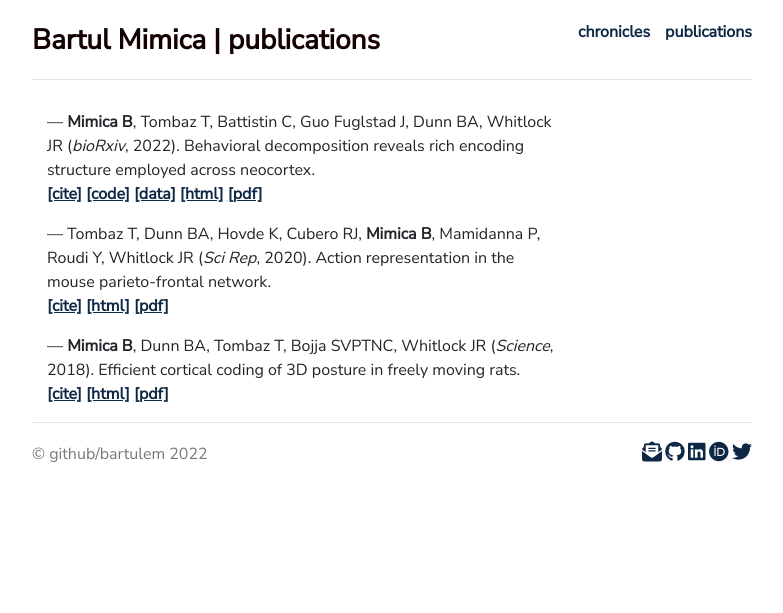
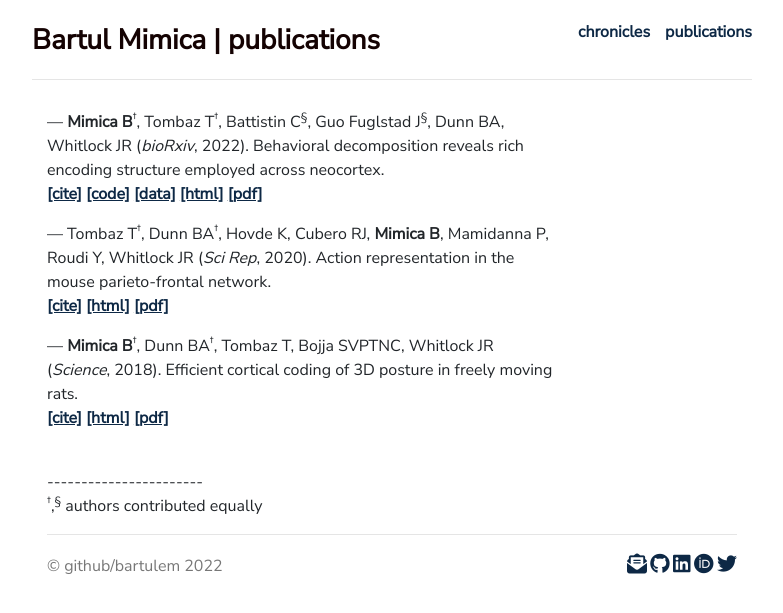
Before and after one commit to bartulem/bartulem.github.io, a Jekyll site: the page built from publications/index.html, in a window 1280 px wide. Shown: the top 613 px of the page, without its empty margins (248-1031 px from the left). Built offline with Jekyll 4.4.1, drawn with Linux system fonts in a browser that asks for light colours; nearby versions of some CDN libraries; comment, search, counter and statistics services are not loaded; a style sheet for code colours, icons or effects is not loaded.

Commit message:
add pub list v19

```diff
--- a/index.html
+++ b/index.html
@@ -12,11 +12,11 @@ tag: (neuro)scientist
 	<img  class="img-custom" alt="motion" src="img/yuon-circle.png">
 	</div>
 	<div \ class="col-sm-8">
-	<p class="lead">I am a C.V. Starr Postdoctoral Fellow (2021—) at the <a style= "text-decoration: underline" target="_blank" href="https://pni.princeton.edu/">Princeton Neuroscience Institute</a>, working under the joint supervision of <a style= "text-decoration: underline" target="_blank" href="https://www.falknerlab.com/">Annegret Falkner</a> and <a style= "text-decoration: underline" target="_blank" href="https://murthylab.princeton.edu/">Mala Murthy</a>, focused on the neuronal dynamics underlying naturalistic behavior and social communication.</p>
+	<p class="lead">I am a C.V. Starr Postdoctoral Fellow (2021—) at the <a style= "text-decoration: underline" target="_blank" href="https://pni.princeton.edu/">Princeton Neuroscience Institute</a>, working under the joint supervision of <a style="text-decoration: underline" target="_blank" href="https://www.falknerlab.com/">Annegret Falkner</a> and <a style="text-decoration: underline" target="_blank" href="https://murthylab.princeton.edu/">Mala Murthy</a>, focused on the neuronal dynamics underlying naturalistic behavior and social communication.</p>
 
-	<p>My graduate work with <a style= "text-decoration: underline" target="_blank" href="https://www.whitlocklab.org/">Jonathan Whitlock</a>, on ensemble representations of posture in higher-order rodent cortices (2015—2019), was completed at the <a style= "text-decoration: underline" target="_blank" href="https://www.ntnu.edu/kavli">Kavli Institute for Systems Neuroscience</a> in Norway.
+	<p>My graduate work with <a style="text-decoration: underline" target="_blank" href="https://www.whitlocklab.org/">Jonathan Whitlock</a>, on neuronal representations of posture in higher-order rodent cortices (2015—2019), was completed at the <a style="text-decoration: underline" target="_blank" href="https://www.ntnu.edu/kavli">Kavli Institute for Systems Neuroscience</a> in Norway.
 
-	<p>Nervous systems have evolved to solve a myriad of existential queries, bestowing on me the magic of infinite curiosity about animal behavior, mainly how it is persistently affected by periodic bouts of cellular activity and how it, in turn, shapes the intricate neuronal dynamics on sub-second scales. To learn more about my research, browse through a compilation of recent <a style= "text-decoration: underline" href="https://bartulem.github.io/publications/">publications</a> or check out the full <a style= "text-decoration: underline" target="_blank" href="https://scholar.google.no/citations?user=aUeOyr8AAAAJ&hl=en">Google Scholar</a> list.</p>
+	<p>Activity patterns generated by nervous systems seem stochastically linked to animal behavior, and the main purpose of my work is to shed light on such relationships. To learn more about my research, browse through a compilation of recent <a style="text-decoration: underline" href="https://bartulem.github.io/publications/">publications</a> or check out the full <a style="text-decoration: underline" target="_blank" href="https://scholar.google.no/citations?user=aUeOyr8AAAAJ&hl=en">Google Scholar</a> list.</p>
 
 	<p>Some of my favorite pastimes, covered in the <a style= "text-decoration: underline" href="https://bartulem.github.io/chronicles/">chronicles</a> section, include r/w literature, data explorations in Python, enjoying pisco sour and enduring perpetual misery w/ Manchester United.</p>
 	</div>
--- a/publications/index.html
+++ b/publications/index.html
@@ -7,8 +7,8 @@ category: publications
 <div class="container">
   <div class="row">
     <div class="col-sm-9">
-      	   <p>— <b>Mimica B</b>, Tombaz T, Battistin C, Guo Fuglstad J, Dunn BA, Whitlock JR (<em>bioRxiv</em>, 2022). Behavioral decomposition reveals rich encoding structure employed across neocortex.<br>
-	    <a href="files/mimica2022.bib" download><u>[cite]</u></a> <a href="https://github.com/bartulem/KISN-pancortical-kinematics" target="_blank"><u>[code]</u></a> <a href="https://figshare.com/articles/dataset/Rat_3D_Tracking_E-Phys_KISN_2020_Dataset/17903834" target="_blank"><u>[data]</u></a> <a href="https://www.biorxiv.org/content/10.1101/2022.02.08.479515v2" target="_blank"><u>[html]</u></a> <a href="/files/MTBFDW_2022_bioRxiv.pdf" target="_blank"><u>[pdf]</u></a>
+      	   <p>— <b>Mimica B</b><sup>†</sup>, Tombaz T<sup>†</sup>, Battistin C<sup>§</sup>, Guo Fuglstad J<sup>§</sup>, Dunn BA, Whitlock JR (<em>bioRxiv</em>, 2022). Behavioral decomposition reveals rich encoding structure employed across neocortex.<br>
+	    <a href="files/mimica2022.bib" download><u>[cite]</u></a> <a href="https://github.com/bartulem/KISN-pancortical-kinematics" target="_blank"><u>[code]</u></a> <a href="https://figshare.com/articles/dataset/Rat_3D_Tracking_E-Phys_KISN_2020_Dataset/17903834" target="_blank"><u>[data]</u></a> <a href="https://www.biorxiv.org/content/10.1101/2022.02.08.479515v2" target="_blank"><u>[html]</u></a> <a href="/files/MTBFDW_2022_bioRxiv.pdf" target="_blank"><u>[pdf]</u></a></p>
     </div>
     <div class="col-sm-1.5">
     	</a> <span class="__dimensions_badge_embed__" data-doi="10.1101/2022.02.08.479515" data-style="small_circle"></span><script async src="https://badge.dimensions.ai/badge.js" charset="utf-8"></script>
@@ -19,8 +19,8 @@ category: publications
   </div>
   <div class="row">
     <div class="col-sm-9">
-      	   <p>— Tombaz T, Dunn BA, Hovde K, Cubero RJ, <b>Mimica B</b>, Mamidanna P, Roudi Y, Whitlock JR (<em>Sci Rep</em>, 2020). Action representation in the mouse parieto-frontal network.<br>
-	   <a href="files/tombaz2020.bib" download><u>[cite]</u></a> <a href="https://www.nature.com/articles/s41598-020-62089-6?error=cookies_not_supported&code=e0a538d4-9569-4b30-b2d1-d78d1c8e03b3" target="_blank"><u>[html]</u></a> <a href="/files/tombaz2020_scireports.pdf" target="_blank"><u>[pdf]</u></a>
+      	   <p>— Tombaz T<sup>†</sup>, Dunn BA<sup>†</sup>, Hovde K, Cubero RJ, <b>Mimica B</b>, Mamidanna P, Roudi Y, Whitlock JR (<em>Sci Rep</em>, 2020). Action representation in the mouse parieto-frontal network.<br>
+	   <a href="files/tombaz2020.bib" download><u>[cite]</u></a> <a href="https://www.nature.com/articles/s41598-020-62089-6?error=cookies_not_supported&code=e0a538d4-9569-4b30-b2d1-d78d1c8e03b3" target="_blank"><u>[html]</u></a> <a href="/files/tombaz2020_scireports.pdf" target="_blank"><u>[pdf]</u></a></p>
     </div>
     <div class="col-sm-1.5">
     	</a> <span class="__dimensions_badge_embed__" data-doi="10.1038/s41598-020-62089-6" data-style="small_circle"></span><script async src="https://badge.dimensions.ai/badge.js" charset="utf-8"></script>
@@ -31,8 +31,8 @@ category: publications
   </div>
   <div class="row">
     <div class="col-sm-9">
-      	   <p>— <b>Mimica B</b>, Dunn BA, Tombaz T, Bojja SVPTNC, Whitlock JR (<em>Science</em>, 2018). Efficient cortical coding of 3D posture in freely moving rats.<br>
-	   <a href="/files/mimica2018.bib" download><u>[cite]</u></a> <a href="https://science.sciencemag.org/content/362/6414/584" target="_blank"><u>[html]</u></a> <a href="files/mimica2018_science.pdf" target="_blank"><u>[pdf]</u></a>
+      	   <p>— <b>Mimica B</b><sup>†</sup>, Dunn BA<sup>†</sup>, Tombaz T, Bojja SVPTNC, Whitlock JR (<em>Science</em>, 2018). Efficient cortical coding of 3D posture in freely moving rats.<br>
+	   <a href="/files/mimica2018.bib" download><u>[cite]</u></a> <a href="https://science.sciencemag.org/content/362/6414/584" target="_blank"><u>[html]</u></a> <a href="files/mimica2018_science.pdf" target="_blank"><u>[pdf]</u></a></p>
     </div>
     <div class="col-sm-1.5">
     	</a> <span class="__dimensions_badge_embed__" data-doi="10.1126/science.aau2013" data-style="small_circle"></span><script async src="https://badge.dimensions.ai/badge.js" charset="utf-8"></script>
@@ -41,4 +41,10 @@ category: publications
         <a class="altmetric-embed" data-badge-popover="right" data-badge-type="donut" data-doi="10.1126/science.aau2013" data-hide-no-mentions="true"></a>
     </div>
   </div>
+  <div class="row">
+    <div class="col-sm-9">
+    	<br>
+      	<p>-----------------------<br>
+      	<sup>†</sup>,<sup>§</sup> authors contributed equally</p>
+    </div>
 </div>
```
